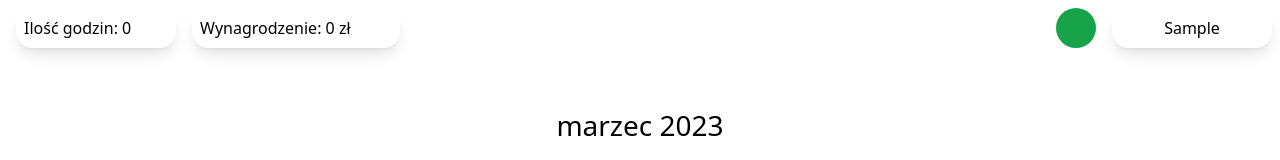
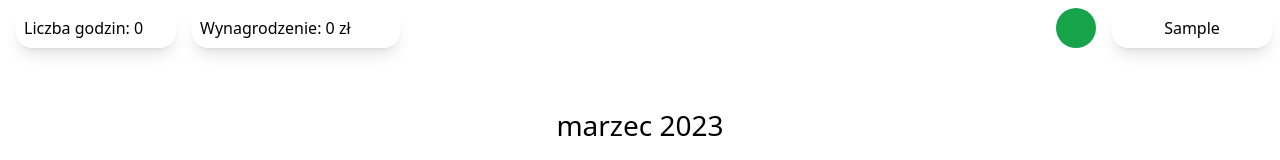
Before and after one commit to sniperdev/wopr-scheduler-cv, a React (Vite) app: page / in a window 1280 px wide. Both pictures are taken after typing "Sample" into the empty fields and a click on the button "Akceptuj!". Shown: the top 160 px of the page. Built offline with nearby package versions, Linux system fonts and the light colour scheme; some icons are missing.

Commit message:
<fix> change "ilość godzin" to "liczba godzin"

```diff
--- a/src/components/MainNav.tsx
+++ b/src/components/MainNav.tsx
@@ -26,7 +26,7 @@ const MainNav = ({ name, declaredHours, declaredSalary, dataList }: Props) => {
   return (
     <nav className="flex p-2">
       <div className="shadow-lg w-40 p-2 mx-2 rounded-2xl">
-        Ilość godzin: {declaredHours}
+        Liczba godzin: {declaredHours}
       </div>
       <div className="shadow-lg w-52 p-2 mx-2 rounded-2xl">
         Wynagrodzenie: {declaredSalary} zł
```
